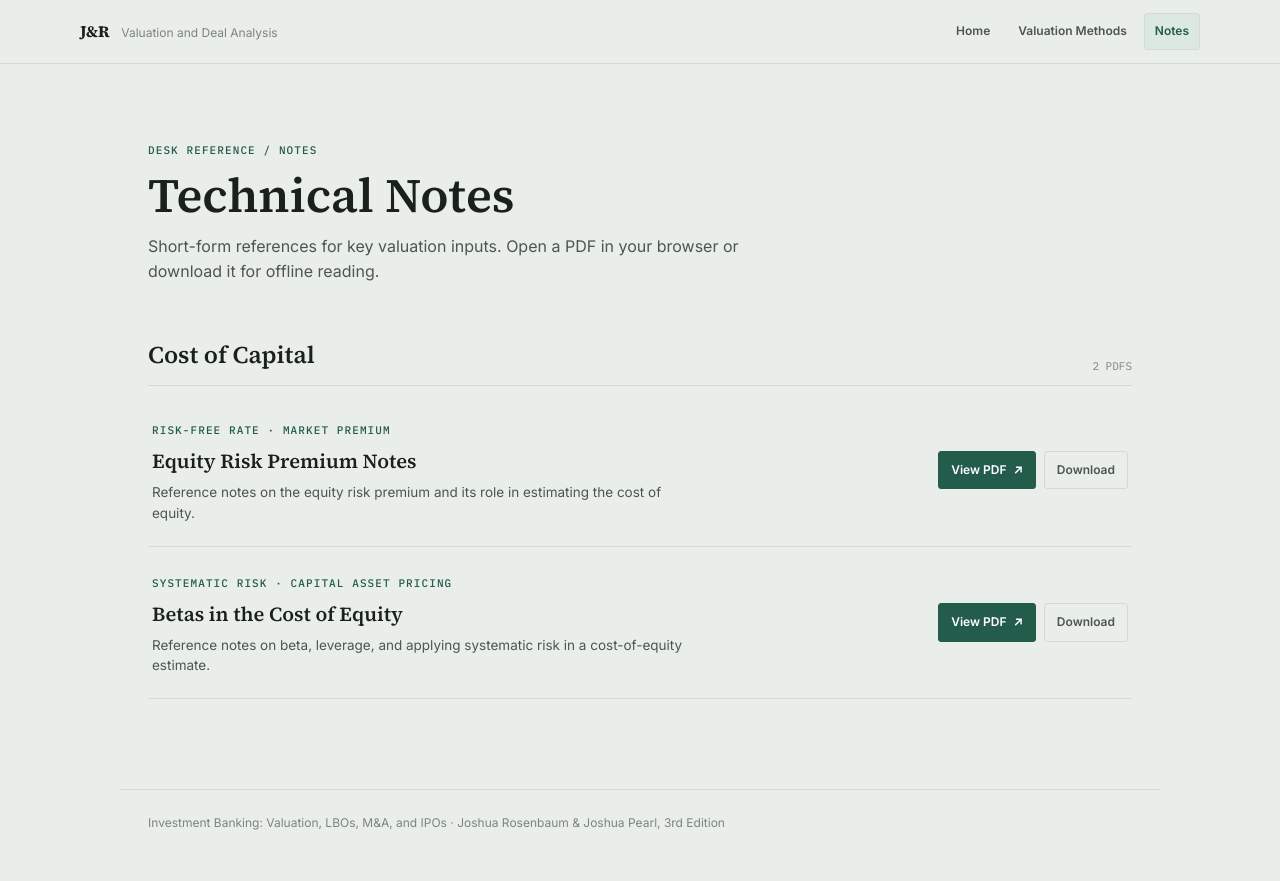
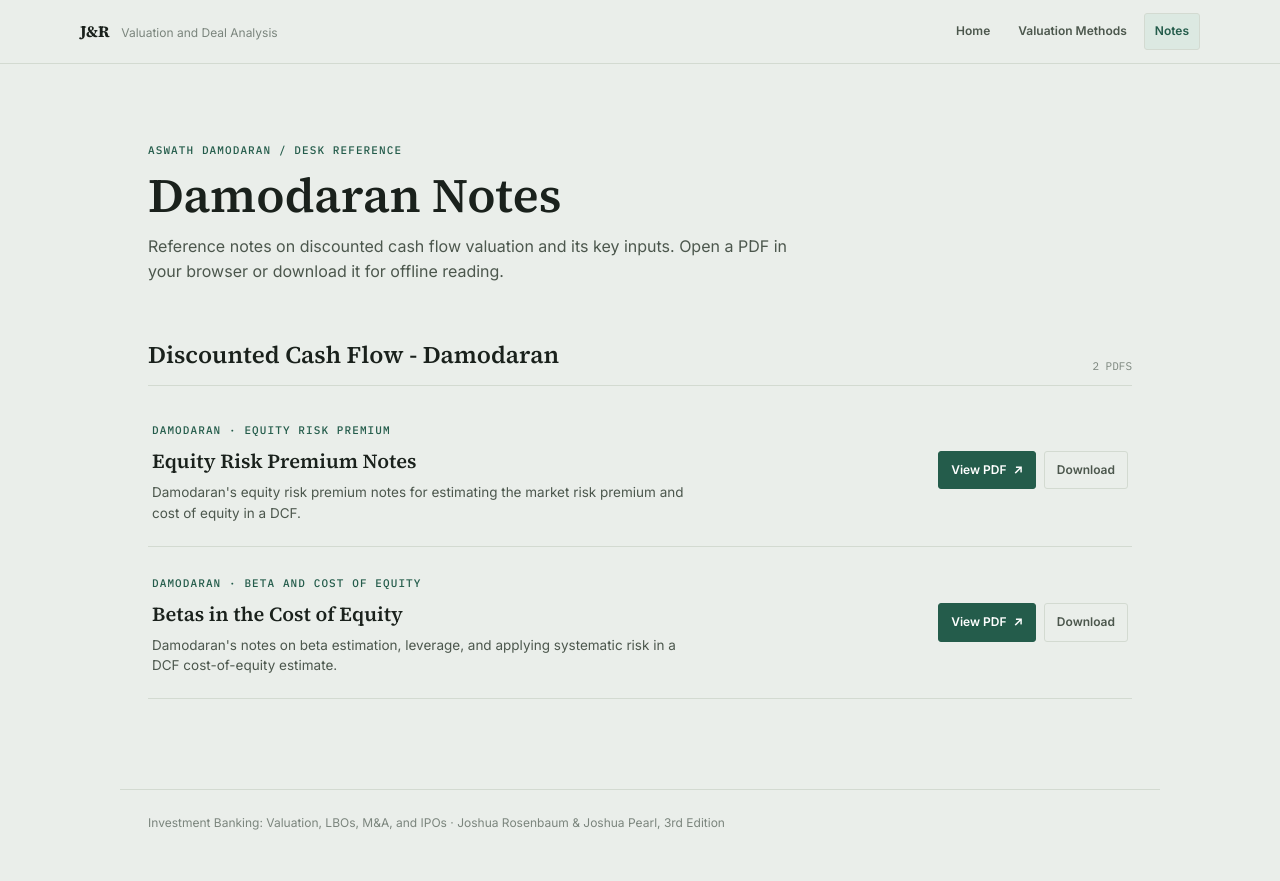
Before and after one commit to dhruv-37/J-R, a plain HTML site: page notes.html in a window 1280 px wide. Drawn offline with Linux system fonts and the light colour scheme.

Commit message:
Notes section changed naming

```diff
--- a/notes.html
+++ b/notes.html
@@ -3,7 +3,7 @@
 <head>
 <meta charset="UTF-8">
 <meta name="viewport" content="width=device-width, initial-scale=1.0">
-<title>Technical Notes — Investment Banking</title>
+<title>Damodaran Notes — Investment Banking</title>
 <link rel="icon" type="image/png" href="money.png">
 <link rel="preconnect" href="https://fonts.googleapis.com">
 <link rel="preconnect" href="https://fonts.gstatic.com" crossorigin>
@@ -31,19 +31,19 @@
   </nav>
 </header>
 <main>
-  <p class="kicker">Desk Reference / Notes</p>
-  <h1>Technical Notes</h1>
-  <p class="lede">Short-form references for key valuation inputs. Open a PDF in your browser or download it for offline reading.</p>
+  <p class="kicker">Aswath Damodaran / Desk Reference</p>
+  <h1>Damodaran Notes</h1>
+  <p class="lede">Reference notes on discounted cash flow valuation and its key inputs. Open a PDF in your browser or download it for offline reading.</p>
   <div class="list-head">
-    <h2>Cost of Capital</h2>
+    <h2>Discounted Cash Flow - Damodaran</h2>
     <span>2 PDFS</span>
   </div>
   <section aria-label="PDF notes">
     <article class="note">
       <div>
-        <span class="label">Risk-free rate · Market premium</span>
+        <span class="label">Damodaran · Equity risk premium</span>
         <h2>Equity Risk Premium Notes</h2>
-        <p>Reference notes on the equity risk premium and its role in estimating the cost of equity.</p>
+        <p>Damodaran's equity risk premium notes for estimating the market risk premium and cost of equity in a DCF.</p>
       </div>
       <div class="actions">
         <a class="button primary" href="pdfs/Equity_Risk_Premium_Notes.pdf" target="_blank" rel="noopener">View PDF <span aria-hidden="true">↗</span></a>
@@ -52,9 +52,9 @@
     </article>
     <article class="note">
       <div>
-        <span class="label">Systematic risk · Capital asset pricing</span>
+        <span class="label">Damodaran · Beta and cost of equity</span>
         <h2>Betas in the Cost of Equity</h2>
-        <p>Reference notes on beta, leverage, and applying systematic risk in a cost-of-equity estimate.</p>
+        <p>Damodaran's notes on beta estimation, leverage, and applying systematic risk in a DCF cost-of-equity estimate.</p>
       </div>
       <div class="actions">
         <a class="button primary" href="pdfs/Betas_in_Cost_of_Equity_Notes.pdf" target="_blank" rel="noopener">View PDF <span aria-hidden="true">↗</span></a>
```
Also changed, not shown: index.html (+3 -3 lines), 2 other files.
